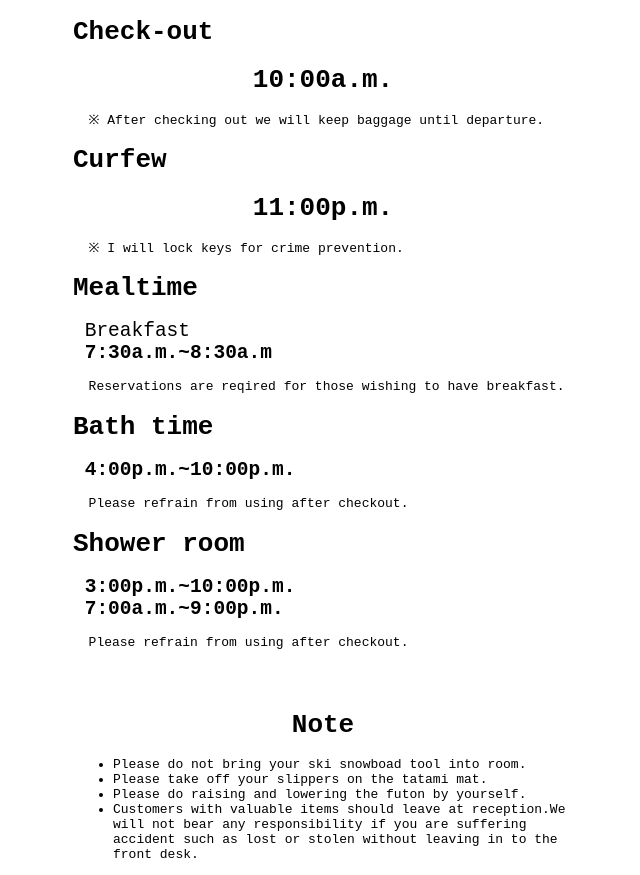
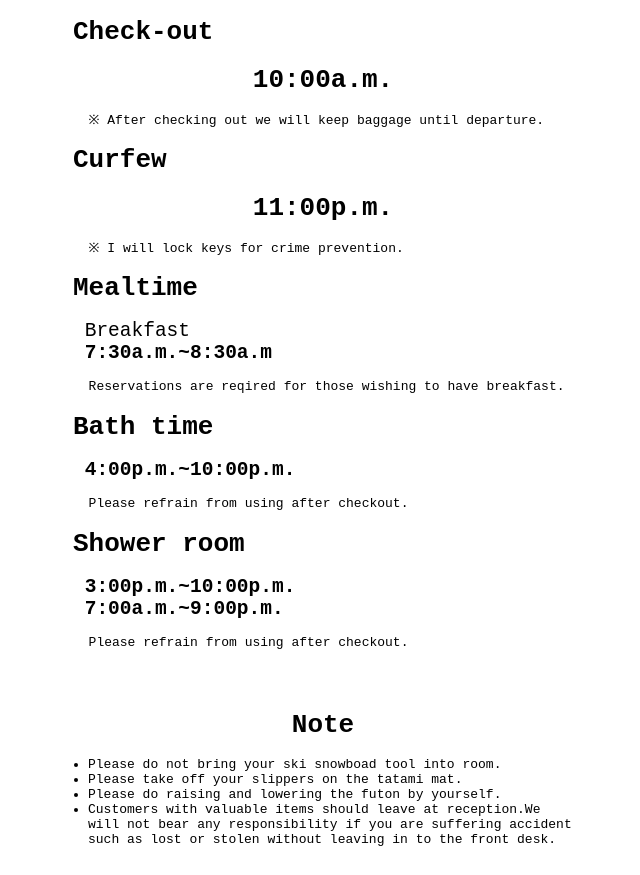
Before and after one commit to itumo-arigatone/tobeiInformation, a Gatsby site: page / in a window 1280 px wide. Shown: the whole page, without its empty margins (317-957 px from the left). Built offline with nearby package versions, Linux system fonts and the light colour scheme; Gatsby itself is replaced by a stand-in of ours.

Commit message:
fix ul tag style

```diff
--- a/src/components/header.js
+++ b/src/components/header.js
@@ -46,7 +46,7 @@
             <h1 style={{
                 textAlign: "center",
             }}>{props.head}</h1>
-            <ul>
+            <ul className="itemization-outer">
                 {li}
             </ul>
         </div>
--- a/src/styles/global.scss
+++ b/src/styles/global.scss
@@ -22,3 +22,7 @@ body {
     margin: 50px auto 20px auto;
     max-width: 500px;
 }
+
+.itemization-outer{
+    padding-left: 15px;
+}
```
